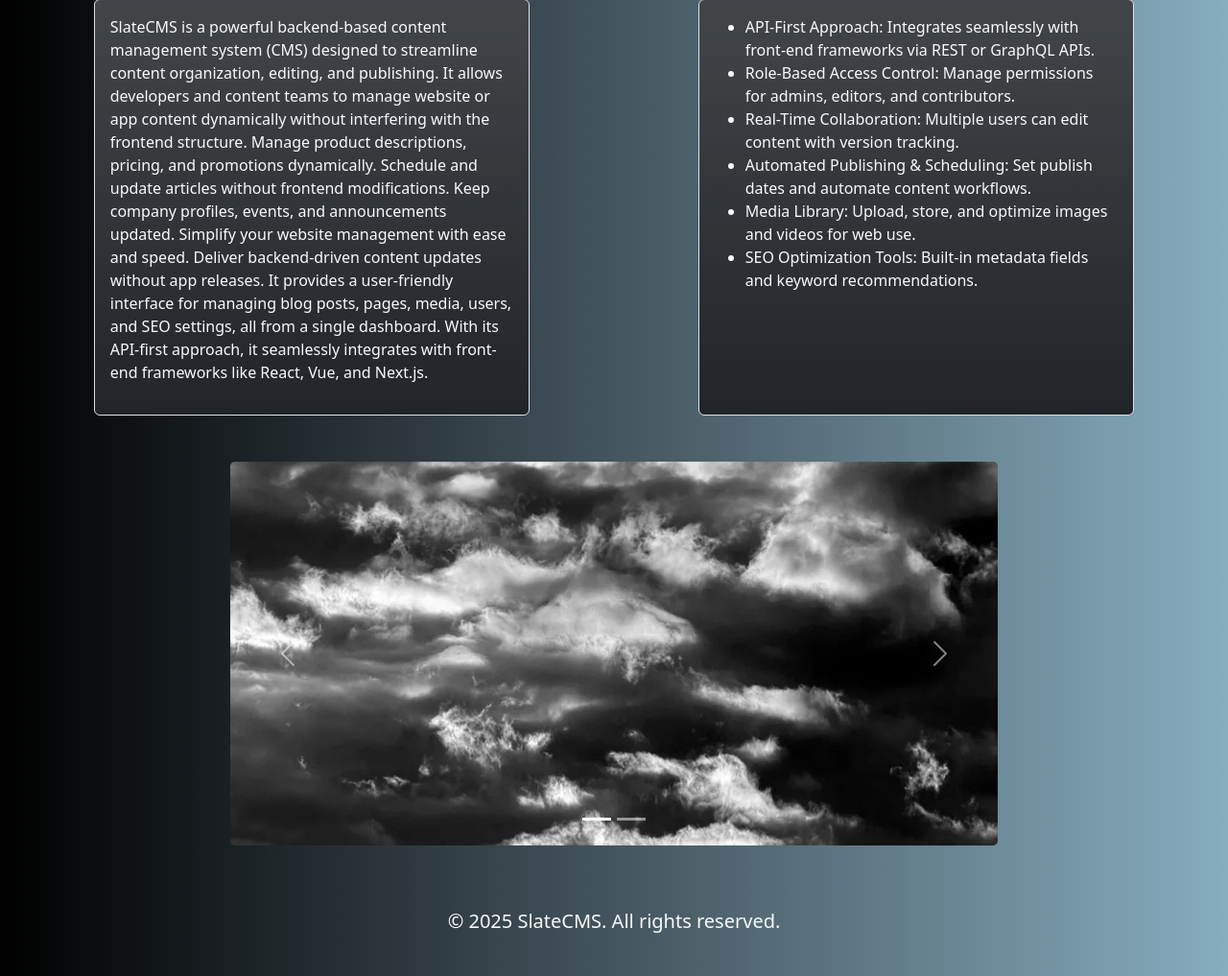
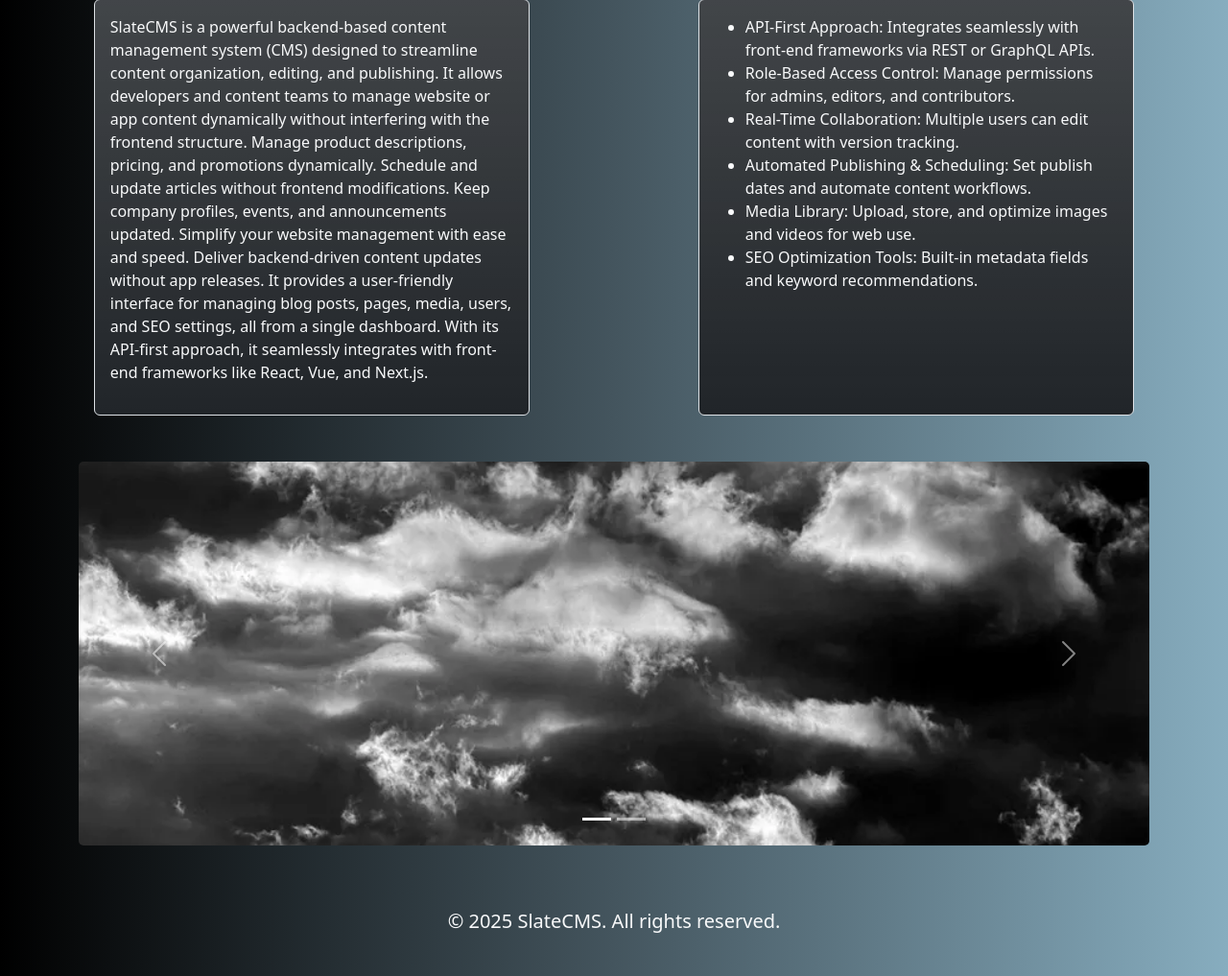
Before and after one commit to theyvraj/cms, a Flask app: page / in a window 1280 px wide. Shown: the part 639-1656 px from the top of the page at 96% size. Run offline with Flask 3, Linux system fonts and the light colour scheme.

Commit message:
modified:   templates/homepage.html

```diff
--- a/templates/homepage.html
+++ b/templates/homepage.html
@@ -62,7 +62,7 @@
             </div>
         </div>
         <div class="container mt-5">
-            <div id="carouselExample" class="carousel slide" style="max-width: 800px; margin: 0 auto;">
+            <div id="carouselExample" class="carousel slide" style="max-width: 2000px; margin: 0 auto;">
                 <div class="carousel-indicators">
                     <button type="button" data-bs-target="#carouselExample" data-bs-slide-to="0" class="active" aria-current="true" aria-label="Slide 1"></button>
                     <button type="button" data-bs-target="#carouselExample" data-bs-slide-to="1" aria-label="Slide 2"></button>
```
